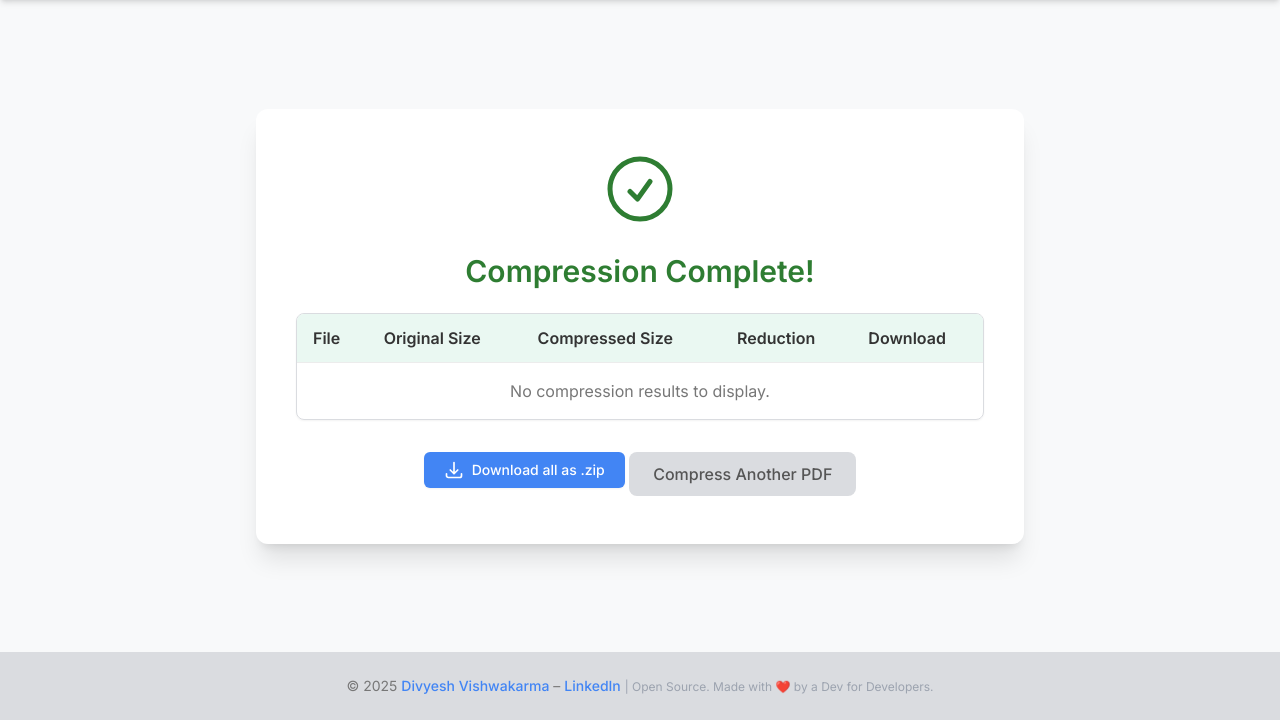
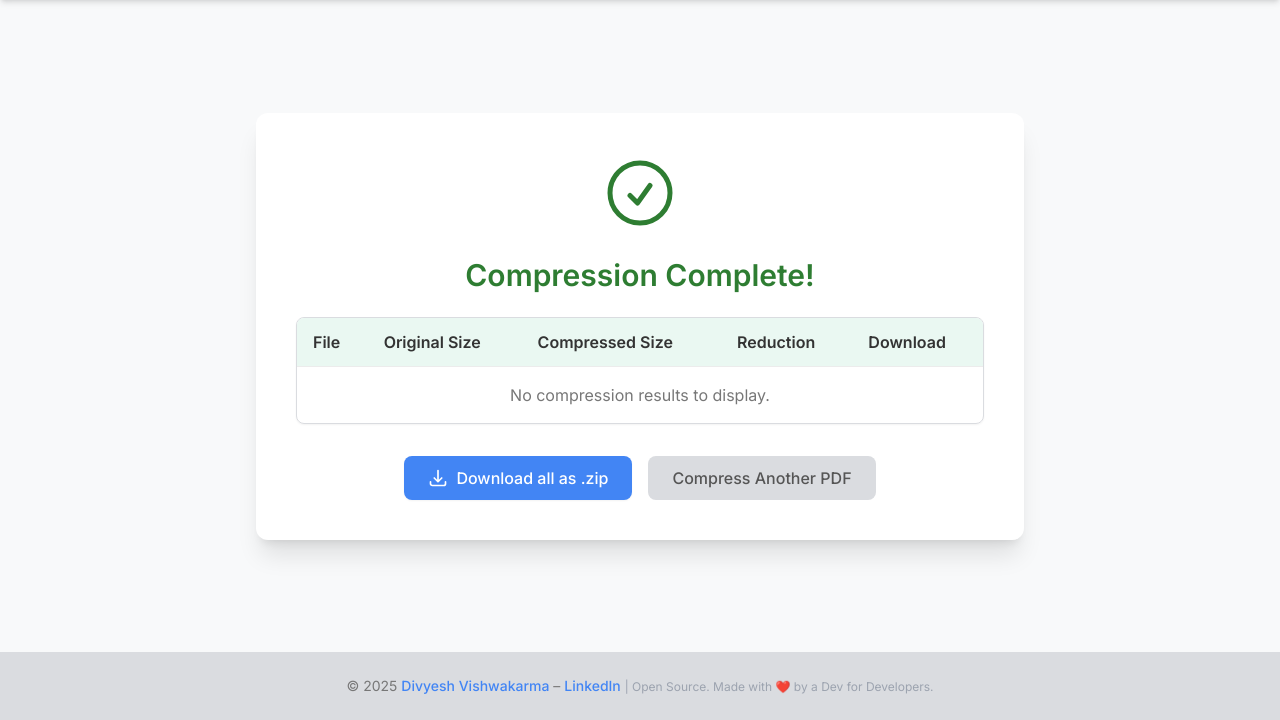
Before and after one commit to divyesh1099/compressPDF, a Flask app: template templates/success.html in a window 1280 px wide. Shown: the part 80-800 px from the top of the page. Run offline with Flask 3, Linux system fonts and the light colour scheme; the template is opened without the code that fills it, so the values that code supplies are empty; some libraries are stand-ins or nearby versions.

Commit message:
refactor: enhance download and navigation buttons in success.html for improved user experience

```diff
--- a/templates/success.html
+++ b/templates/success.html
@@ -119,19 +119,24 @@
                 </table>
             </div>
 
+            <div class="flex flex-col sm:flex-row justify-center items-center gap-4 mt-8">
+                <!-- Download All Button -->
                 <a href="{{ url_for('download_all') }}"
-            class="download-link inline-flex items-center bg-brand-blue text-white text-sm font-medium py-2 px-5 rounded-md hover:bg-brand-blue-dark transition-colors duration-200 shadow-sm mb-4 mt-6"
+                class="inline-flex items-center bg-brand-blue text-white text-base font-medium py-2.5 px-6 rounded-lg hover:bg-brand-blue-dark transition-colors duration-200 shadow-sm"
                 download>
-                <svg class="w-4 h-4 sm:w-5 sm:h-5 mr-1.5 sm:mr-2 flex-shrink-0" xmlns="http://www.w3.org/2000/svg" fill="none" viewBox="0 0 24 24" stroke-width="2" stroke="currentColor">
-                                            <path stroke-linecap="round" stroke-linejoin="round" d="M3 16.5v2.25A2.25 2.25 0 005.25 21h13.5A2.25 2.25 0 0021 18.75V16.5M16.5 12L12 16.5m0 0L7.5 12m4.5 4.5V3" />
+                    <svg class="w-5 h-5 mr-2 flex-shrink-0" xmlns="http://www.w3.org/2000/svg" fill="none" viewBox="0 0 24 24" stroke-width="2" stroke="currentColor">
+                        <path stroke-linecap="round" stroke-linejoin="round"
+                            d="M3 16.5v2.25A2.25 2.25 0 005.25 21h13.5A2.25 2.25 0 0021 18.75V16.5M16.5 12L12 16.5m0 0L7.5 12m4.5 4.5V3" />
                     </svg>
                     Download all as .zip
                 </a>
-
-
-            <a href="{{ url_for('index') }}" class="back-button mt-8 inline-block bg-brand-gray-200 text-brand-gray-700 font-medium py-2.5 px-6 rounded-lg hover:bg-brand-gray-300 focus:outline-none focus:ring-2 focus:ring-brand-gray-300 focus:ring-opacity-50 transition-all duration-200 ease-in-out transform hover:-translate-y-0.5">
+                <!-- Compress Another PDF Button -->
+                <a href="{{ url_for('index') }}"
+                class="inline-flex items-center bg-brand-gray-200 text-brand-gray-700 text-base font-medium py-2.5 px-6 rounded-lg hover:bg-brand-gray-300 focus:outline-none focus:ring-2 focus:ring-brand-gray-300 focus:ring-opacity-50 transition-all duration-200 ease-in-out transform hover:-translate-y-0.5">
                     Compress Another PDF
                 </a>
+            </div>
+
         </div>
     </main>
 
```
Lines whose indentation alone changed are shown as unchanged.
